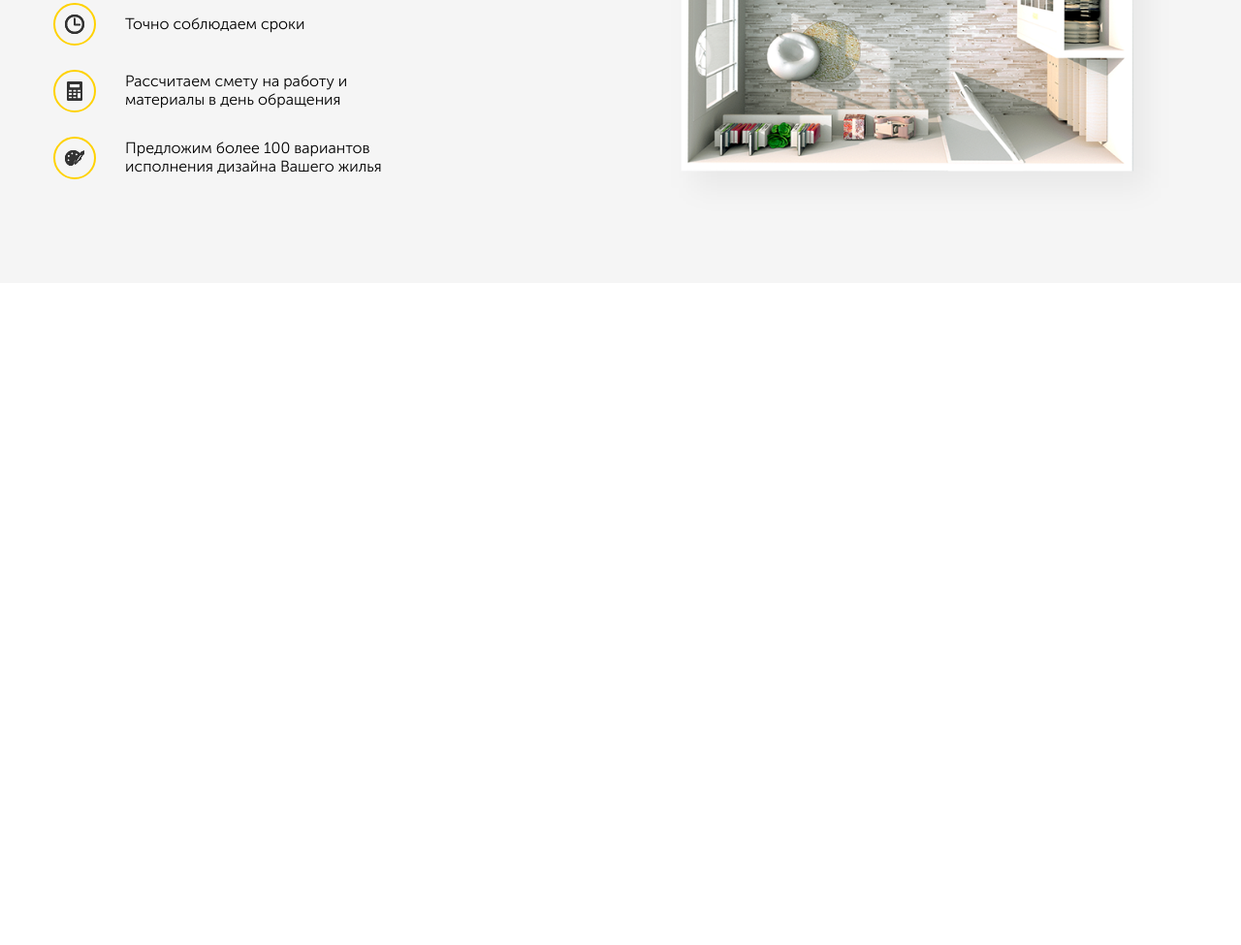
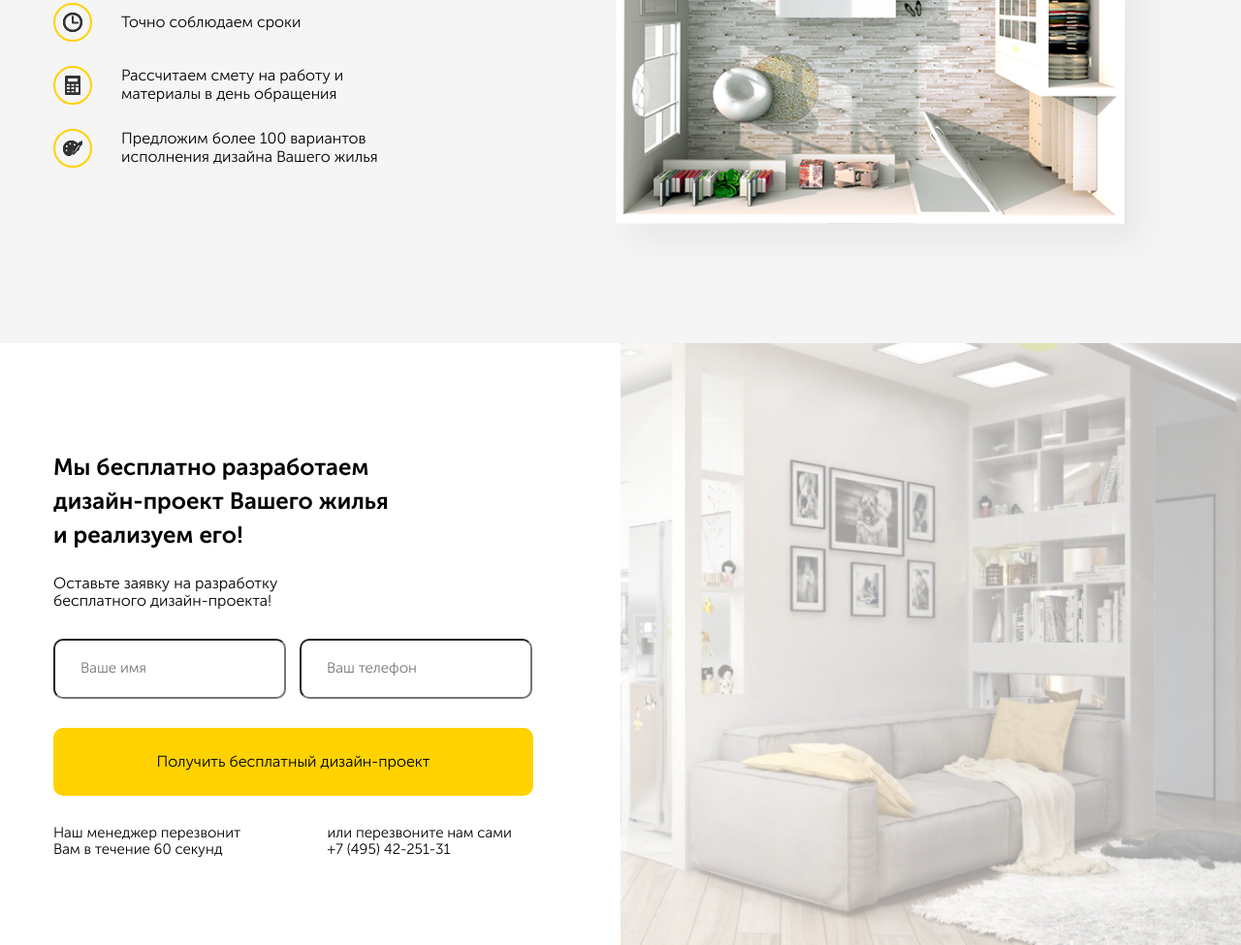
Before and after one commit to vicious7577/webstart, a plain HTML site: page index.html in a window 1280 px wide. Shown: the part 393-1368 px from the top of the page at 97% size. Before the commit the page ends 800 px from the top, so only its background shows below. Drawn offline with Linux system fonts and the light colour scheme.

Commit message:
Сверстали блок offer

```diff
--- a/index.html
+++ b/index.html
@@ -69,6 +69,27 @@
                 </div>
             </div>
         </section>
+        <section class="section offer">
+            <div class="container">
+                <div class="offer-block">
+                    <h2 class="section-title offer__title">Мы бесплатно разработаем дизайн-проект Вашего жилья и реализуем его!</h2>
+                    <span class="section-subtitle offer__subtitle">Оставьте заявку на разработку бесплатного дизайн-проекта!</span>
+                    <form action="#" class="form offer__form">
+                        <input type="text" class="input offer__input" placeholder="Ваше имя">
+                        <input type="tel" class="input offer__input" placeholder="Ваш телефон">
+                        <button class="button offer__button">Получить бесплатный дизайн-проект</button>
+                    </form>
+                    <div class="offer__footer">
+                        <span class="offer__text">Наш менеджер перезвонит Вам
+                            в течение 60 секунд
+                        </span>
+                        <span class="offer__text">
+                            или перезвоните нам сами<br> +7 (495) 42-251-31
+                        </span>
+                    </div>
+                </div>
+            </div>
+        </section>
     </main>
 
 
--- a/src/sass/blocks/_colors.sass
+++ b/src/sass/blocks/_colors.sass
@@ -1,3 +1,4 @@
 $main-color: #ffd200
 $text-color: #333333
 $bg-color: #F5F5F5
+$border-input: #dddddd
--- a/src/sass/blocks/_hero.sass
+++ b/src/sass/blocks/_hero.sass
@@ -5,7 +5,7 @@
         display: flex
     &-text
         flex-basis: 50%
-        padding-right: 140px
+        padding-right: 100px
         &__title
             font-size: 41px
             line-height: 55px
@@ -23,6 +23,8 @@
             display: flex
             align-items: center
             margin-bottom: 25px
+            &:last-child
+                margin-bottom: 0
         &__image
             width: 40px
             height: 40px
--- a/src/sass/blocks/_interface.sass
+++ b/src/sass/blocks/_interface.sass
@@ -1,3 +1,5 @@
+*
+    box-sizing: border-box
 body
     +reg
 img
@@ -22,3 +24,21 @@ img
     background-color: $main-color
     border: none
     padding: 18px 30px
+    &:hover
+        background-color: lighten($main-color, 10%)
+        cursor: pointer
+
+.section
+    padding: 90px 0
+    &-title
+        font-size: 24px
+        +bold
+    &-subtitle
+        display: block
+        font-size: 16px
+
+.input
+    border: 1px splid $border-input
+    padding: 20px 26px
+    font-size: 15px
+    border-radius: 10px
--- /dev/null
+++ b/src/sass/blocks/_offer.sass
@@ -0,0 +1,66 @@
+.offer
+    background: url('/src/img/offer.png') no-repeat
+    background-position: center right
+    background-size: contain
+    position: relative
+    &:before
+        content: ''
+        width: 50%
+        height: 100%
+        position: absolute
+        top: 0
+        left: 0
+        background-color: #ffffff
+
+    &-block
+        width: 50%
+        padding-right: 90px
+        position: relative
+    &__title
+        max-width: 360px
+        line-height: 35px
+        margin-bottom: 24px
+    &__subtitle
+        max-width: 250px
+        margin-bottom: 30px
+    &__input
+        margin-bottom: 30px
+        width: 240px
+        &:first-child
+            margin-right: 10px
+    &__button
+        width: 100%
+        min-height: 70px
+        margin-bottom: 30px
+    &__footer
+        display: flex
+        justify-content: space-between
+    &__text
+        width: 50%
+        font-size: 15px
+        &:first-child
+            margin-right: 70px
+
+
+
+@media (max-width: 1200px)
+    .offer
+        background-size: cover
+        &__input
+            width: 100%
+            margin-bottom: 10px
+        &__button
+            font-size: 13px
+
+@media (max-width: 768px)
+    .offer
+        background: #fff
+        &-block
+            width: 100%
+            padding-right: 0
+        &__footer
+            display: inline
+            width: 100%
+        &__text
+            display: inline-block
+            width: 100%
--- a/src/sass/blocks/style.sass
+++ b/src/sass/blocks/style.sass
@@ -3,3 +3,4 @@
 @import 'interface'
 @import 'navbar'
 @import 'hero'
+@import 'offer'
```
Also changed, not shown: src/css/style.css, src/img/offer.png (added).
